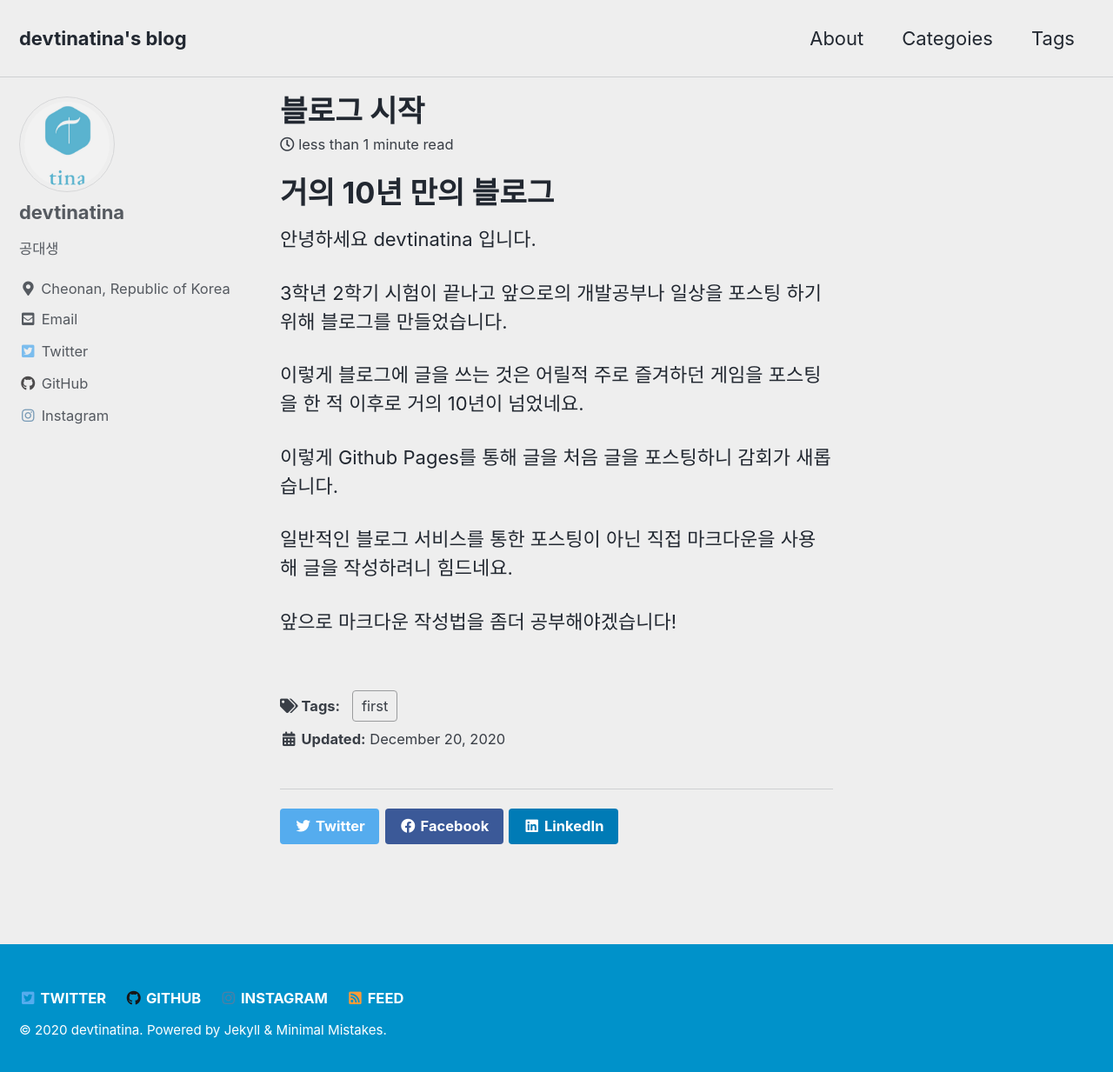
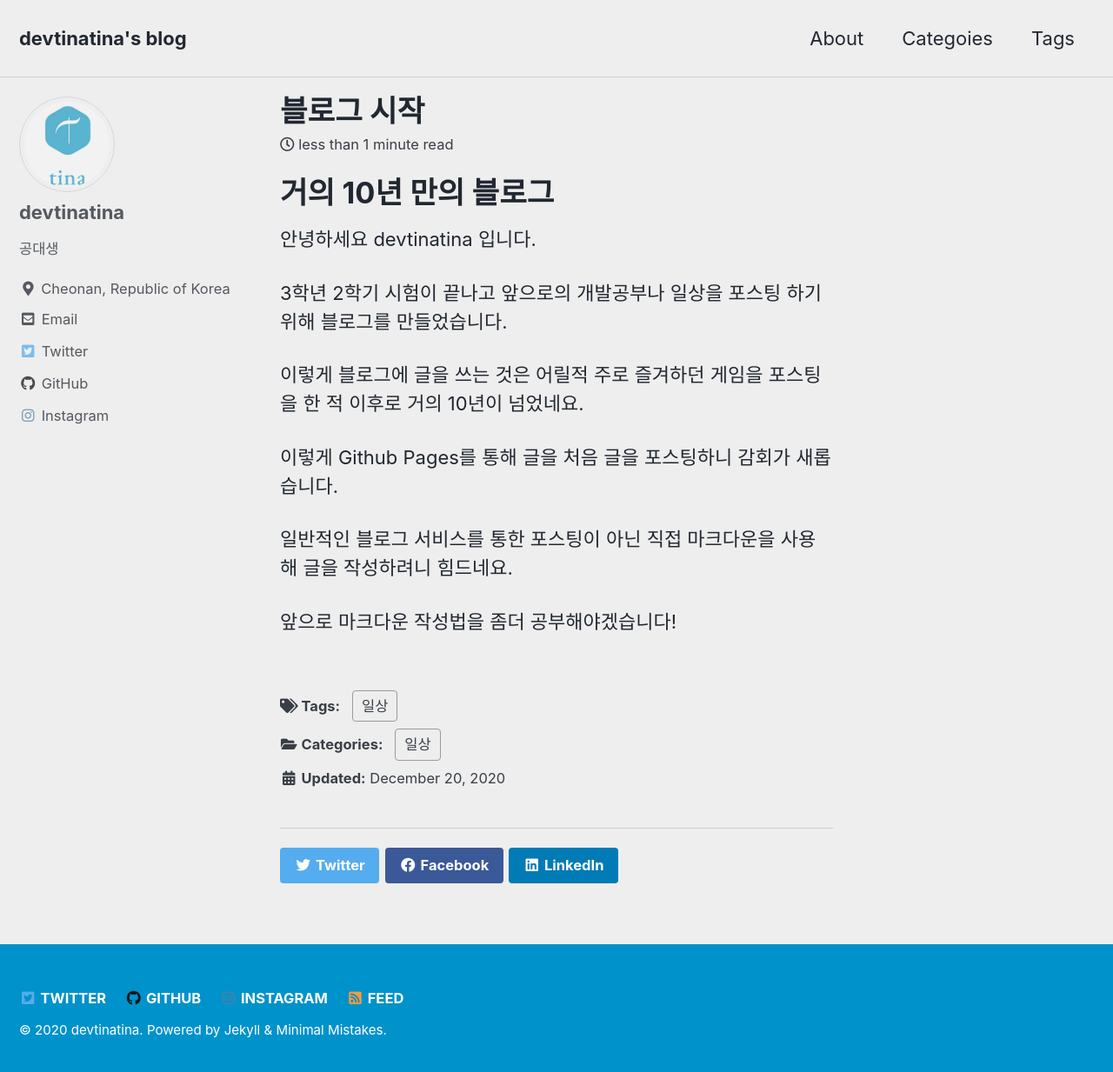
Before and after one commit to devtinatina/devtinatina.github.io, a Jekyll site: the page built from _posts/2020-12-20-Initial-Post.md, in a window 1280 px wide and 1241 px high. Shown: the top 1233 px of the window at 87% size. Built offline with Jekyll 4.4.1, drawn with Linux system fonts in a browser that asks for light colours; cached includes are drawn as plain includes.

Commit message:
edit post

```diff
--- a/_posts/2020-12-20-Initial-Post.md
+++ b/_posts/2020-12-20-Initial-Post.md
@@ -1,6 +1,12 @@
 ---
 title: 블로그 시작
-tags: first
+
+categories:
+    - 일상
+tags:
+    - 일상
+
+last_modified_at:
 ---
 
 
```
